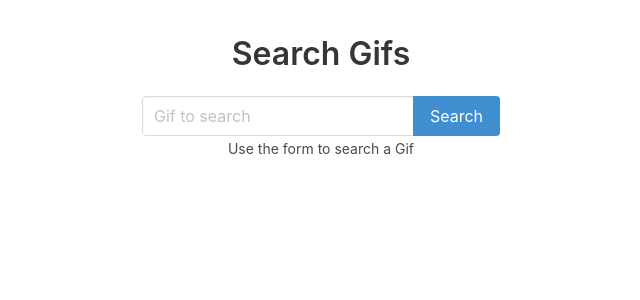
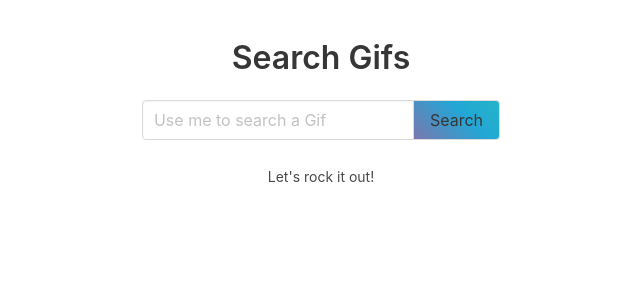
Before and after one commit to pablorgarcia/gifs-search, a React (Create React App) app: page / in a window 1280 px wide. Shown: the top 300 px of the page, without its empty margins (319-959 px from the left). Built offline with nearby package versions, Linux system fonts and the light colour scheme; no server answers.

Commit message:
styles and text interaction updated

```diff
--- a/src/App.css
+++ b/src/App.css
@@ -1,11 +1,13 @@
 .App {
   padding-top: 36px;
   text-align: center;
+  padding: 5vh 5vw
 }
 
 .SearchForm-wrapper {
   display: flex;
   justify-content: center;
+  margin-bottom: 1.5em;
 }
 
 .GifsList {
@@ -16,6 +18,26 @@
 }
 
 .GifsList-item {
-  margin-bottom: 24px;
-  width: 48%;
+  width: 36vw;
+  height: 36vw;
+  margin: 1vh 2vw;
 }
+
+.btn-animate {
+  background: linear-gradient(45deg, #ee7752, #e73c7e, #23a6d5, #23d5ab);
+  background-size: 400% 400%;
+  animation: gradientBG 10s ease infinite;
+  border: none;
+}
+
+@keyframes gradientBG {
+  0% {
+    background-position: 0% 50%;
+  }
+  50% {
+    background-position: 100% 100%;
+  }
+  100% {
+    background-position: 0% 50%;
+  }
+}
--- a/src/App.js
+++ b/src/App.js
@@ -15,7 +15,7 @@ class App extends Component {
 
   _renderResults() {
     return this.state.results.length === 0
-    ? <p>Sorry! have not results. No Gif, no fun</p>
+    ? <p>This search have not results. No Gif, no fun!</p>
     : <GifList gifs={this.state.results}></GifList>
   }
 
@@ -30,7 +30,7 @@ class App extends Component {
           {
             this.state.usedSearch
             ? this._renderResults()
-            : <small>Use the form to search a Gif</small>
+            : <small>Let's rock it out!</small>
           }
         </div>
       </div>
--- a/src/components/SearchForm.js
+++ b/src/components/SearchForm.js
@@ -34,10 +34,10 @@ export class SearchForm extends Component {
             className="input"
             onChange={this._handleChange}
             type="text"
-            placeholder="Gif to search" />
+            placeholder="Use me to search a Gif" />
           </div>
           <div className="control">
-            <button className="button is-info">
+            <button className="button btn-animate">
               Search
             </button>
           </div>
```
